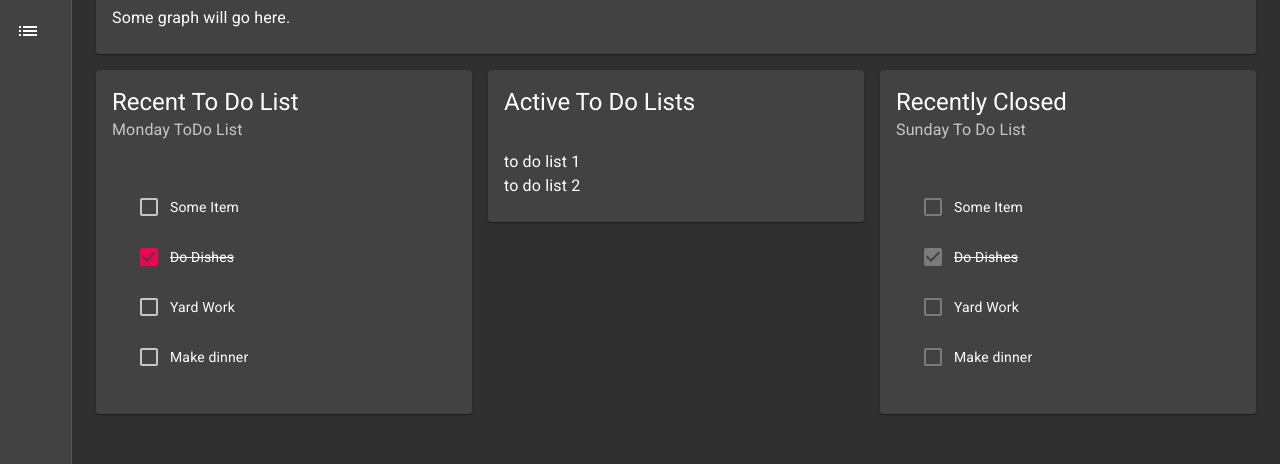
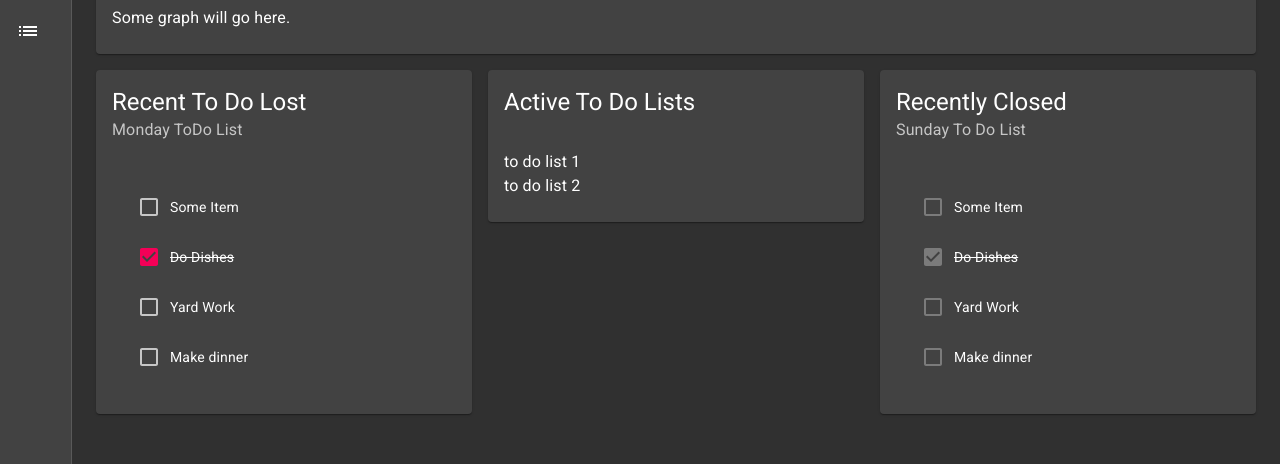
Before and after one commit to cwiswell/ToDoFrontEnd, a React (Create React App) app: page / in a window 1280 px wide. Shown: the part 162-626 px from the top of the page. Built offline with nearby package versions, Linux system fonts and the light colour scheme.

Commit message:
Add ToDoCard Component

```diff
--- a/src/home/home.component.tsx
+++ b/src/home/home.component.tsx
@@ -7,6 +7,7 @@ import { CardContent, CardHeader, Grid } from '@material-ui/core';
 import ToDo from '../toDoComponent/to-do.component';
 import ToDoItem from '../toDoComponent/todo.class';
 import ToDoList from '../toDoComponent/todo-list.class';
+import ToDoCard from './to-do-card';
 
 const styles = (theme: any) => ({
   root: {
@@ -43,13 +44,7 @@ const Home: React.FC<IHomeProps> = (props) => {
           </Card>
         </Grid>
         <Grid item md={4}>
-          <Card >
-            <CardHeader title="Recent To Do List"  subheader={toDoList.title}>
-            </CardHeader>
-            <CardContent>
-              <ToDo data={toDoList} enabled={true}/>
-            </CardContent>
-          </Card>
+          <ToDoCard cardTitle="Recent To Do Lost" toDoList={toDoList}/>
         </Grid>
         <Grid item md={4}>
           <Card >
--- /dev/null
+++ b/src/home/to-do-card-props.interface.ts
@@ -0,0 +1,6 @@
+import ToDoList from "../toDoComponent/todo-list.class";
+
+export default interface IToDoCard{
+    cardTitle: string;
+    toDoList: ToDoList;
+}
--- /dev/null
+++ b/src/home/to-do-card.tsx
@@ -0,0 +1,36 @@
+import React, { Fragment } from 'react';
+import Card from '@material-ui/core/Paper';
+import { withStyles } from '@material-ui/core/styles';
+import { CardContent, CardHeader, Grid } from '@material-ui/core';
+import ToDo from '../toDoComponent/to-do.component';
+import IToDoCard from './to-do-card-props.interface';
+
+const styles = (theme: any) => ({
+  root: {
+    flexGrow: 1,
+  },
+  paper: {
+    height: 140,
+    width: 100,
+  },
+  control: {
+    padding: theme.spacing(2),
+  },
+});
+
+const ToDoCard: React.FC<IToDoCard> = (props) => {
+  return (
+    <Fragment>
+          <Card >
+            <CardHeader title={props.cardTitle}  subheader={props.toDoList.title}>
+            </CardHeader>
+            <CardContent>
+              <ToDo data={props.toDoList} enabled={true}/>
+            </CardContent>
+          </Card>
+    </Fragment>
+  );
+
+}
+
+export default (ToDoCard);
```
